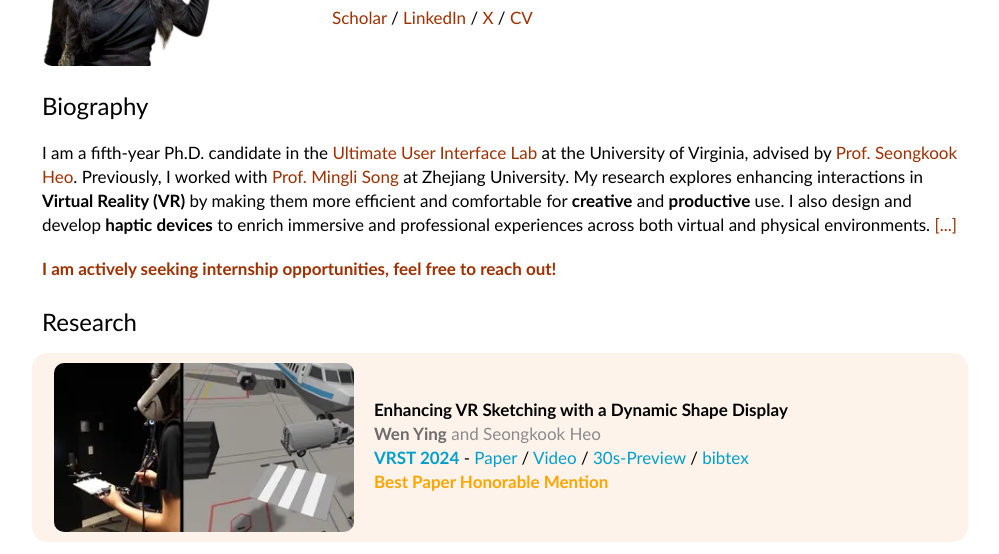
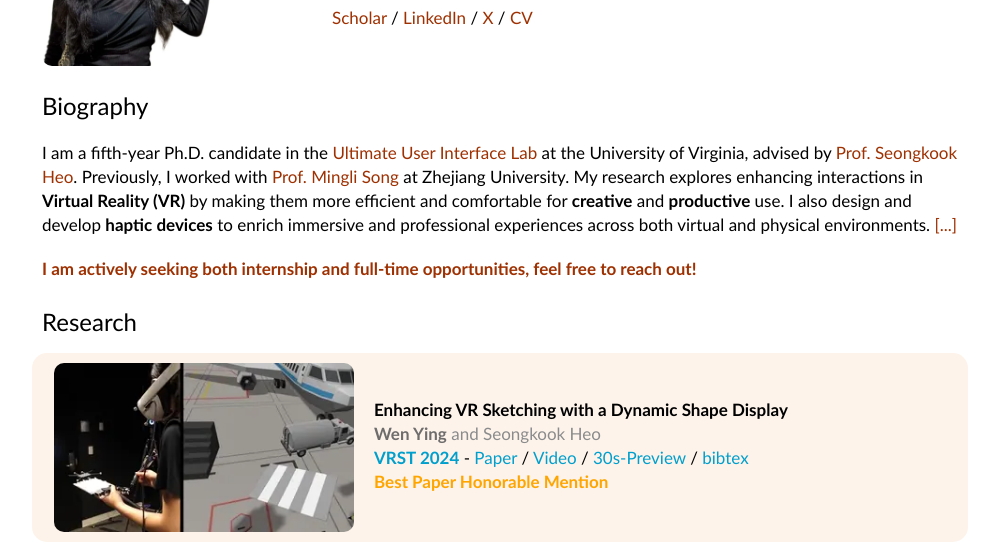
Before and after one commit to WenYingPortfolio/wenyingportfolio.github.io, a plain HTML site: page index.html in a window 1280 px wide. Shown: the part 214-768 px from the top of the page, without its empty margins (140-1139 px from the left). Drawn offline with nearby package versions, Linux system fonts and the light colour scheme; some icons are missing.

Commit message:
upload intro

```diff
--- a/index.html
+++ b/index.html
@@ -96,7 +96,7 @@
       </div>
       <div class="row section-item">
         <div class="col col-wrapper">
-          <div class="highlight-note">I am actively seeking internship opportunities, feel free to reach out!</div>
+          <div class="highlight-note">I am actively seeking both internship and full-time opportunities, feel free to reach out!</div>
         </div>
       </div>
     </div>
```
Also changed, not shown: 3 other files.
